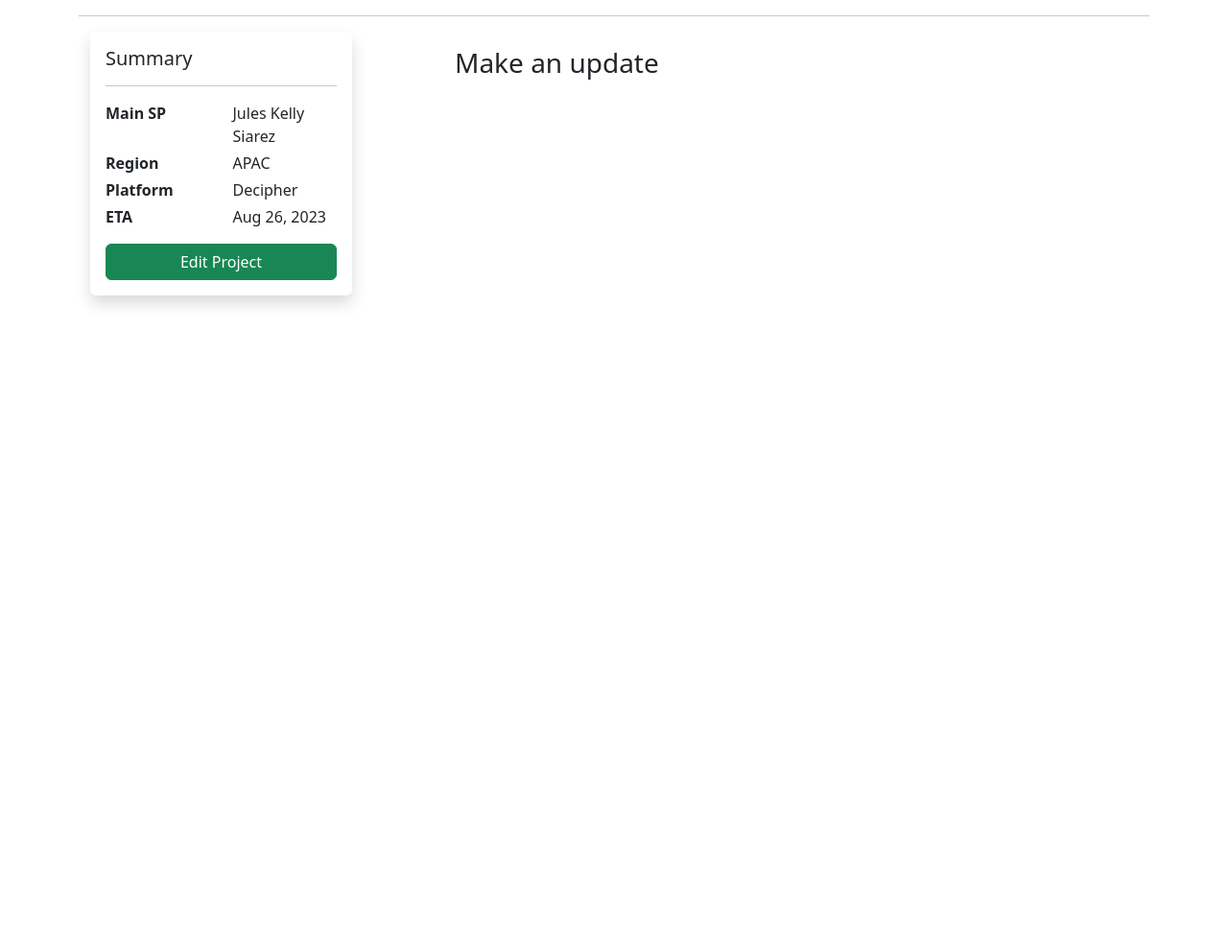
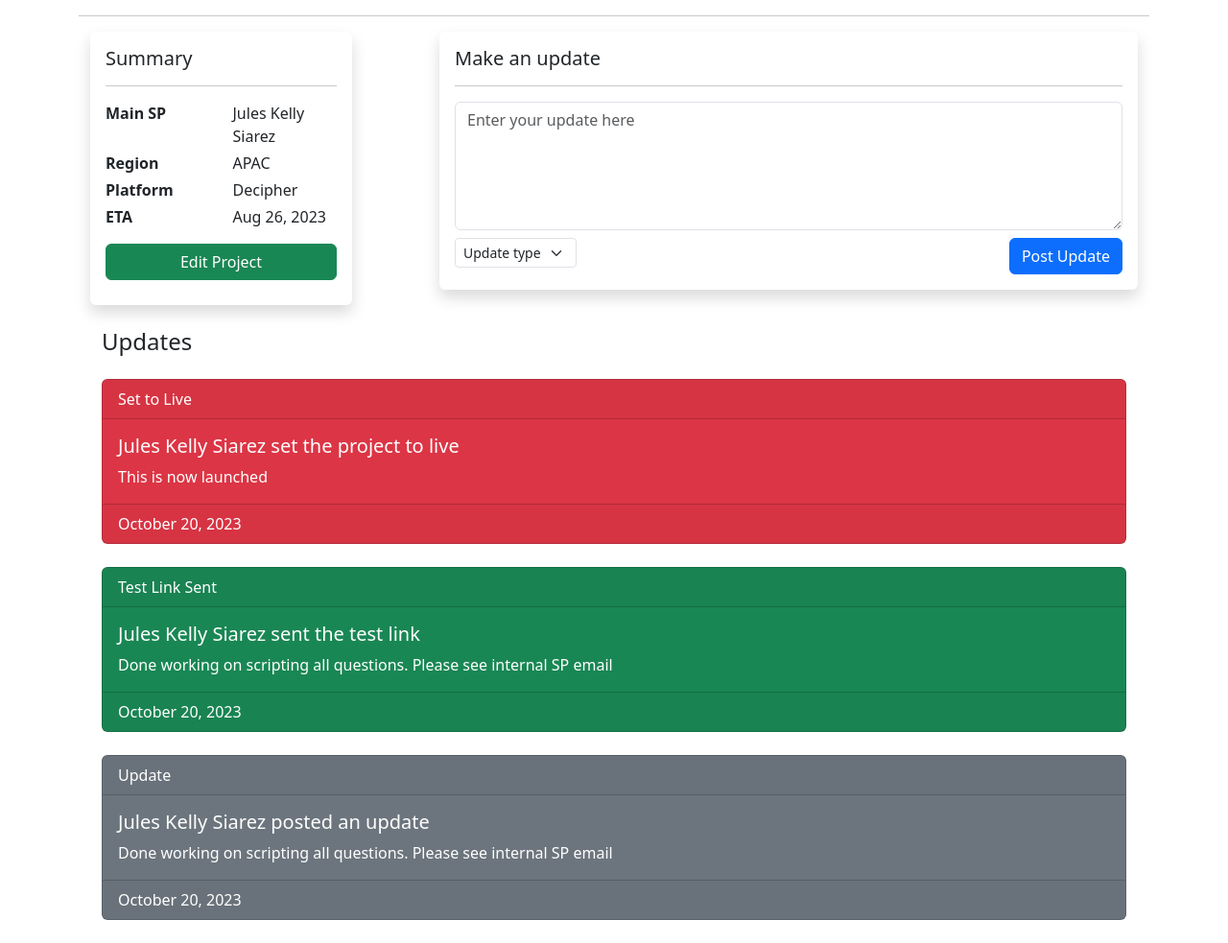
Before and after one commit to coded-by-joules/projectmanager, a Django app: a page that uses testfront/templates/testfront/project.html in a window 1280 px wide. Shown: the part 111-1094 px from the top of the page at 96% size. Before the commit the page ends 430 px from the top, so only its background shows below. Run offline with Django 4.2, Linux system fonts and the light colour scheme; a user stored in the database is signed in; data comes from the database, SQL or seed files in the repository; both versions use the stored data as it was after the commit.

Commit message:
revised model and project page

```diff
--- a/api/models.py
+++ b/api/models.py
@@ -6,6 +6,7 @@ from django.core.exceptions import ValidationError
 from datetime import datetime, timedelta
 from django.core.validators import RegexValidator
 from django.contrib.auth.models import User
+from django.urls import reverse
 
 # Generate random slug
 def generate_unique_code():
@@ -77,8 +78,22 @@ class Project(models.Model):
     def __str__(self):
         return f"{self.ord} - {self.project_name}"
 
+    def get_absolute_url(self):
+        return reverse("project", args=[self.ord])
+
+
+
+
 class ProjectLog(models.Model):
+   UPDATE_CHOICES = [
+      ("update", "Update"),
+      ("testlink","Test Link Sent"),
+      ("live","Set to Live"),
+      ("close","Set to Closed"),
+   ]
+
    project = models.ManyToManyField(Project)
    creator = models.ManyToManyField(User)
    message = models.TextField(max_length=255)
+   update_type = models.CharField(max_length=20, default="update", choices=UPDATE_CHOICES)
    created = models.DateTimeField(auto_now_add=True)
--- a/testfront/templates/testfront/project.html
+++ b/testfront/templates/testfront/project.html
@@ -12,7 +12,7 @@
 
 <main class="container">
 <div class="d-lg-flex justify-content-between">
-    <div class="col-lg-3 p-3 rounded shadow row-gap-4">
+    <div class="col-lg-3 p-3 rounded shadow">
         <h5>Summary</h5>
         <hr/>
         <div class="row mt-1">
@@ -54,11 +54,61 @@
         </div>
 
     </div>
-    <div class="col-lg-8 p-3 mt-lg-0 mt-sm-3 mb-3">
-        <div class="row">
-            <div class="col-sm-12">
-                <h3>Make an update</h3>
-            </div>
+    <form class="col-lg-8 rounded shadow p-3 mt-lg-0 mt-sm-3 mb-3">
+       <h5>Make an update</h5>
+       <hr/>
+       <textarea class="form-control" id="exampleFormControlTextarea1" rows="5" placeholder="Enter your update here"></textarea>
+       <div class="d-flex mt-2 justify-content-between">
+        <div>
+            <select class="form-select form-select-sm" aria-label="Small select example">
+                <option selected>Update type</option>
+                <option value="1">One</option>
+                <option value="2">Two</option>
+                <option value="3">Three</option>
+            </select>
+        </div>
+        <div class="text-end">
+            <button type="submit" class="btn btn-primary">Post Update</button>
+        </div>
+       </div>
+    </form>
+</div>
+<div class="container mt-4">
+    <h4 class="mb-4">Updates</h4>
+    <div class="card text-bg-danger mb-4">
+        <div class="card-header">
+            Set to Live
+          </div>
+        <div class="card-body">
+          <h5 class="card-title">Jules Kelly Siarez set the project to live</h5>
+          <p class="card-text">This is now launched</p>
+        </div>
+        <div class="card-footer">
+            October 20, 2023
+        </div>
+    </div>
+    <div class="card text-bg-success mb-4">
+        <div class="card-header">
+            Test Link Sent
+          </div>
+        <div class="card-body">
+          <h5 class="card-title">Jules Kelly Siarez sent the test link</h5>
+          <p class="card-text">Done working on scripting all questions. Please see internal SP email</p>
+        </div>
+        <div class="card-footer">
+            October 20, 2023
+        </div>
+    </div>
+    <div class="card text-bg-secondary mb-4">
+        <div class="card-header">
+            Update
+          </div>
+        <div class="card-body">
+          <h5 class="card-title">Jules Kelly Siarez posted an update</h5>
+          <p class="card-text">Done working on scripting all questions. Please see internal SP email</p>
+        </div>
+        <div class="card-footer">
+            October 20, 2023
         </div>
     </div>
 </div>
--- a/testfront/templates/testfront/projectlist.html
+++ b/testfront/templates/testfront/projectlist.html
@@ -42,7 +42,7 @@
           {% for project in projects %}
           <tr>
             <th class="align-middle" scope="row"><input class="form-check-input" type="checkbox" value=""></th>
-            <td class="align-middle"><a href="{% url "project" project.ord %}" class="fw-bold text-decoration-none">{{project.ord}} - {{project.project_name}}</a></td>
+            <td class="align-middle"><a href="{{ project.get_absolute_url }}" class="fw-bold text-decoration-none">{{project.ord}} - {{project.project_name}}</a></td>
             <td class="align-middle"><span class="badge rounded-pill
               {% if project.status == "Headsup" %} text-bg-secondary {% endif %}
               {% if project.status == "Programming" %} text-bg-primary {% endif %}
@@ -57,7 +57,7 @@
                   ...
                 </button>
                 <ul class="dropdown-menu">
-                    <li><a class="dropdown-item {% if project.creator != user and not perms.api.change_project %} disabled {% endif %}" href="{% url "projectedit" project.code %}">Edit Project</a></li>
+                    <li><a class="dropdown-item {% if project.creator != user and not perms.api.change_project %} disabled {% endif %}" href="{% url "projectedit" project.code}">Edit Project</a></li>
                     <li><a class="dropdown-item {% if project.creator != user and not perms.api.delete_project %} disabled {% endif %}" href="{% url "projectdel" project.code %}">Delete Project</a></li>
                 </ul>
               </div>
```
Also changed, not shown: db.sqlite3.
